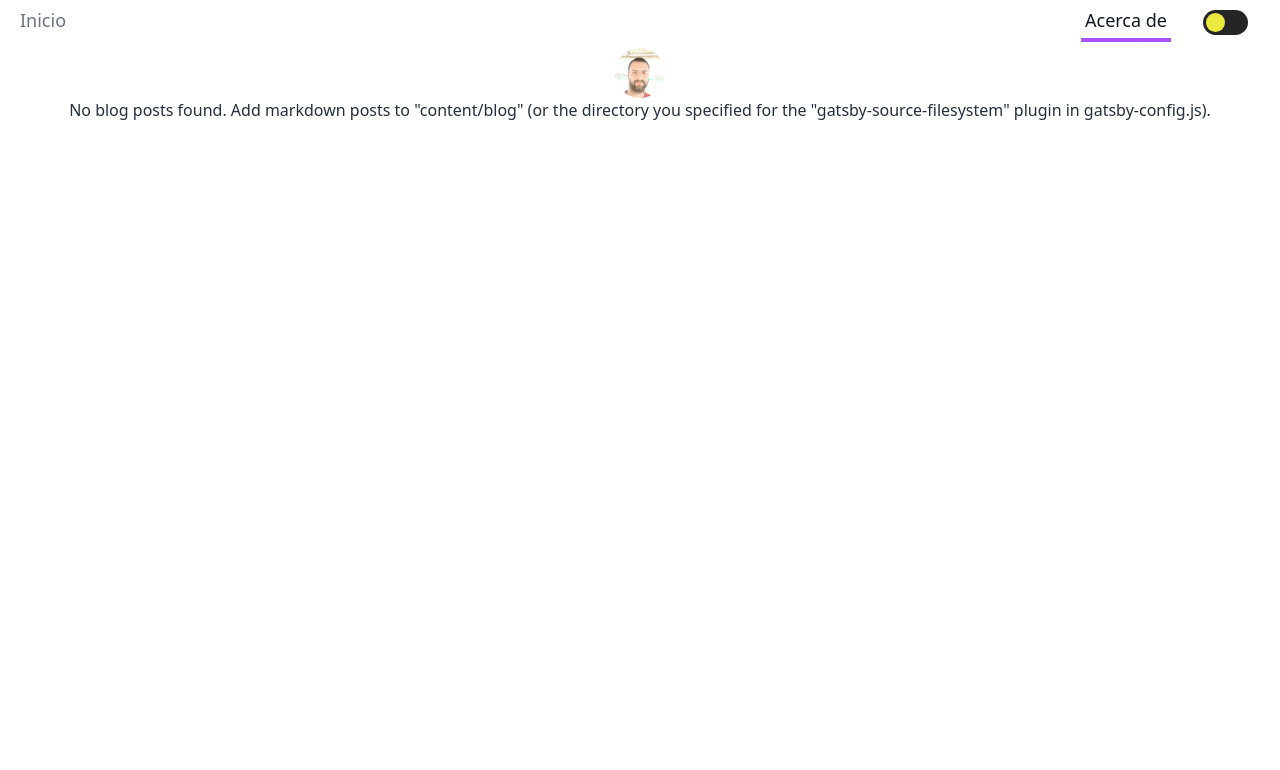
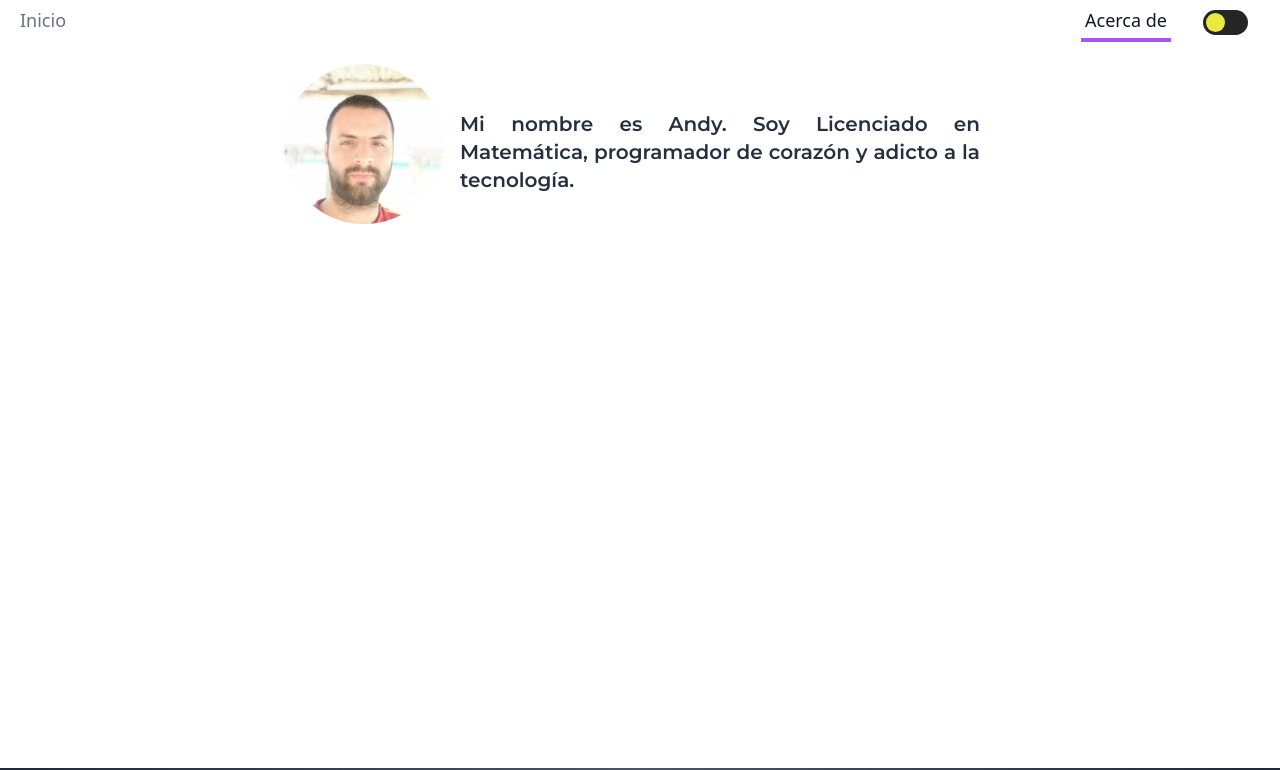
Before and after one commit to M4ss1ck/massick-portfolio, a Gatsby site: page /about in a window 1280 px wide. Shown: the top 770 px of the page. Built offline with nearby package versions, Linux system fonts and the light colour scheme; Gatsby itself is replaced by a stand-in of ours; some packages are replaced by stand-ins of ours.

Commit message:
makeover

```diff
--- a/src/components/layout.js
+++ b/src/components/layout.js
@@ -2,7 +2,7 @@ import * as React from "react"
 import { Link } from "gatsby"
 import Footer from "./footer"
 import Header from "./header"
-import DarkToggle from "../lib/darkToggle"
+//import DarkToggle from "../lib/darkToggle"
 import LandingPage from "./landingPage"
 
 const Layout = ({ location, title, children }) => {
@@ -21,10 +21,14 @@ const Layout = ({ location, title, children }) => {
       className="global-wrapper w-full text-primario dark:text-gray-500 dark:bg-black"
       data-is-root-path={isRootPath}
     >
-      <header className={isRootPath ? "w-full" : "w-full sticky lg:top-0 z-50"}>
+      <header
+        className={
+          isRootPath ? "w-full h-[100vh]" : "w-full sticky lg:top-0 z-50"
+        }
+      >
         {header}
       </header>
-      <main className="text-justify flex flex-col items-center px-2 container max-w-pantalla min-h-full">
+      <main className="text-justify flex flex-col items-center px-2 container max-w-pantalla min-h-[90vh]">
         {children}
       </main>
       <Footer />
--- a/src/pages/about.js
+++ b/src/pages/about.js
@@ -11,21 +11,22 @@ const About = ({ data, location }) => {
   return (
     <Layout location={location} title={siteTitle}>
       <Seo title="Acerca De" />
+      <div className="flex flex-col md:flex-row items-center justify-center px-10 md:px-20 py-6 md:py-4">
         <StaticImage
-        className="rounded-full w-42"
+          className="rounded-full w-40 pt-8"
           layout="fixed"
           formats={["auto", "webp", "avif"]}
           src="../images/profile.jpg"
-        width={50}
-        height={50}
+          width={160}
+          height={160}
           quality={95}
           alt="Foto de perfil"
         />
-      <p>
-        No blog posts found. Add markdown posts to "content/blog" (or the
-        directory you specified for the "gatsby-source-filesystem" plugin in
-        gatsby-config.js).
+        <p className="text-xl font-montserrat font-semibold px-4 md:w-1/2 pt-8 md:pt-4">
+          Mi nombre es Andy. Soy Licenciado en Matemática, programador de
+          corazón y adicto a la tecnología.
         </p>
+      </div>
     </Layout>
   )
 }
```
Lines whose indentation alone changed are shown as unchanged.
